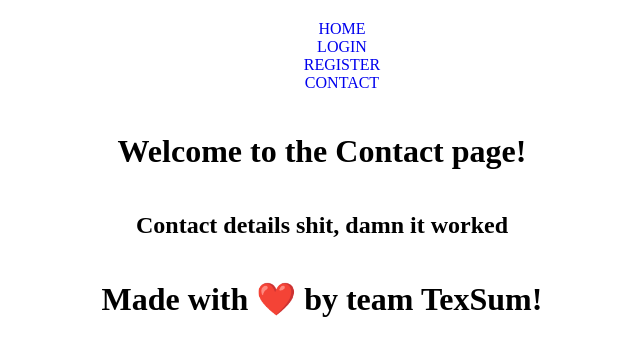
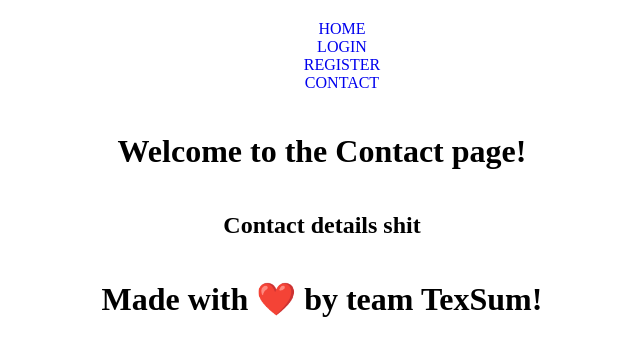
Before and after one commit to itsgreddy/TexSum, a React (Create React App) app in the folder tex-sum/: page /contact in a window 1280 px wide. Shown: the top 356 px of the page, without its empty margins (318-958 px from the left). Built offline with nearby package versions, Linux system fonts and the light colour scheme.

Commit message:
back to original

```diff
--- a/tex-sum/src/pages/Contact/Contact.js
+++ b/tex-sum/src/pages/Contact/Contact.js
@@ -6,7 +6,7 @@ function contact() {
         <div className='first'>
             <h1>Welcome to the Contact page!</h1>
             <h2>
-                Contact details shit, damn it worked
+                Contact details shit
             </h2>
         </div>
     )
```
